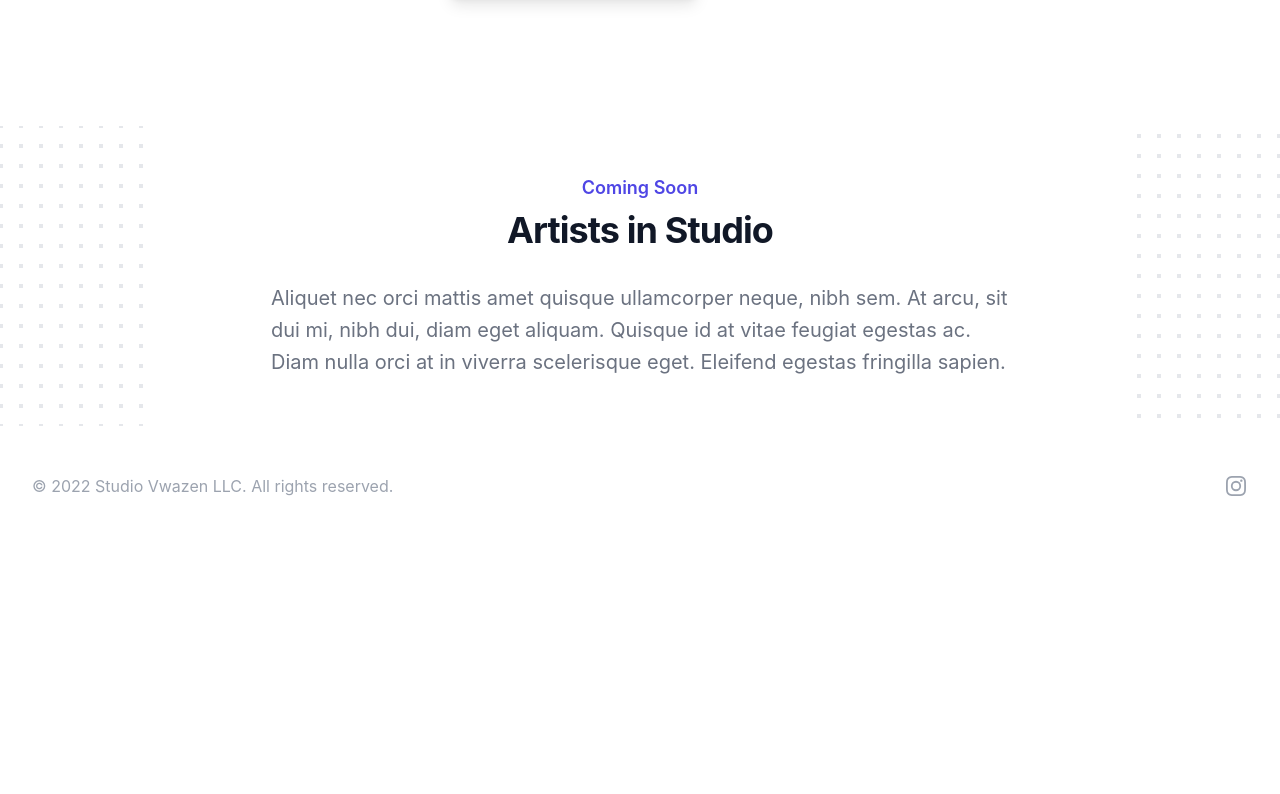
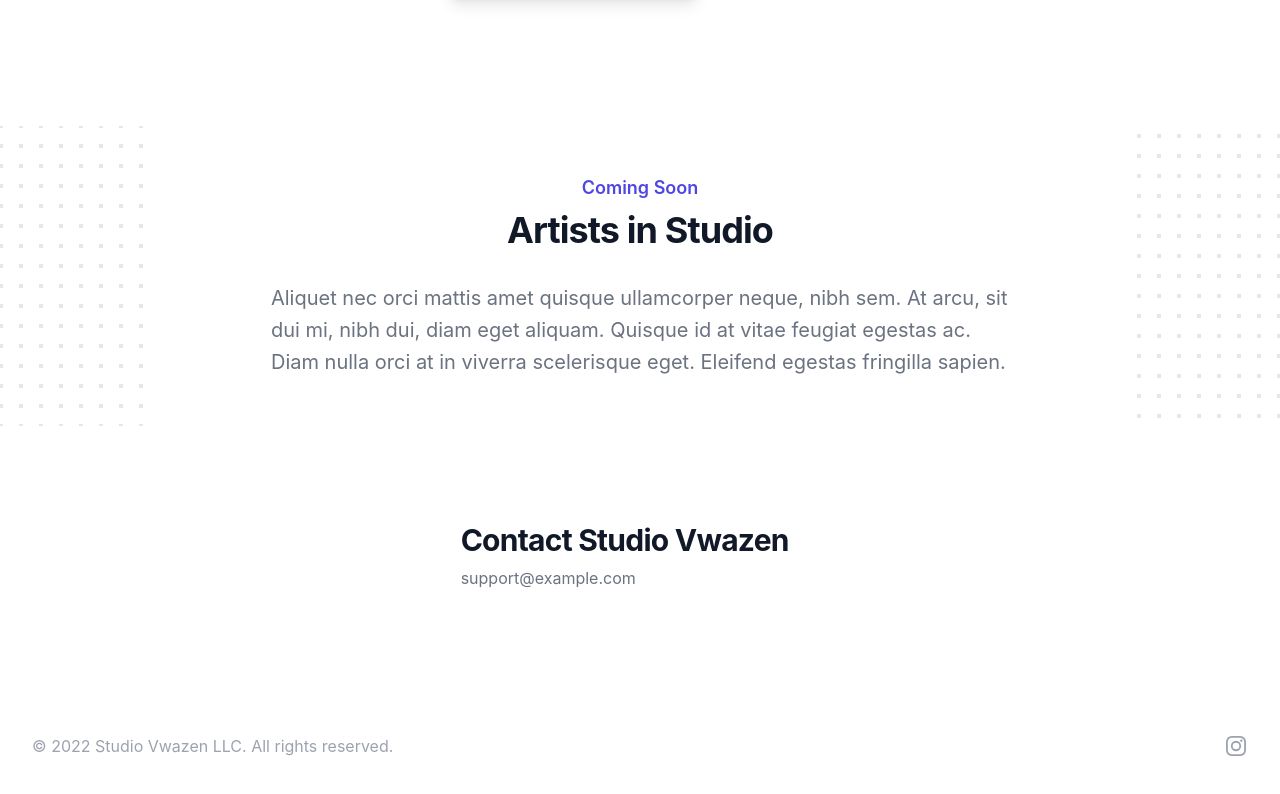
Before and after one commit to jrthartwig/studio-vwazen, a React (Create React App) app: page / in a window 1280 px wide. Shown: the part 980-1774 px from the top of the page. Before the commit the page ends 1526 px from the top, so only its background shows below. Built offline with nearby package versions, Linux system fonts and the light colour scheme.

Commit message:
faet: contact

```diff
--- a/src/App.js
+++ b/src/App.js
@@ -2,6 +2,7 @@ import ArtistInStudio from "./ArtistInStudio";
 import ArtistsInStudioInformation from "./ArtistsInStudioInformation";
 import StudioVwazenBanner from "./StudioVwazenBanner";
 import Footer from "./Footer";
+import ContactLyndy from "./ContactLyndy";
 
 function App() {
   return (
@@ -9,6 +10,7 @@ function App() {
       <StudioVwazenBanner />
       <ArtistInStudio />
       <ArtistsInStudioInformation />
+      <ContactLyndy />
       <Footer />
     </>
   );
--- /dev/null
+++ b/src/ContactLyndy.jsx
@@ -0,0 +1,25 @@
+export default function ContactLyndy() {
+  return (
+    <div className="bg-white">
+      <div className="mx-auto max-w-7xl py-16 px-4 sm:px-6 lg:py-24 lg:px-8">
+        <div className="divide-gray-200">
+          <div className="lg:grid place-content-center">
+            <h2 className="text-2xl font-bold text-gray-900 sm:text-3xl sm:tracking-tight">
+              Contact Studio Vwazen
+            </h2>
+            <div className="mt-8 grid lg:col-span-2 lg:mt-0">
+              <div>
+                <dl className="mt-2 text-base text-gray-500">
+                  <div>
+                    <dt className="sr-only">Email</dt>
+                    <dd>support@example.com</dd>
+                  </div>
+                </dl>
+              </div>
+            </div>
+          </div>
+        </div>
+      </div>
+    </div>
+  );
+}
```
